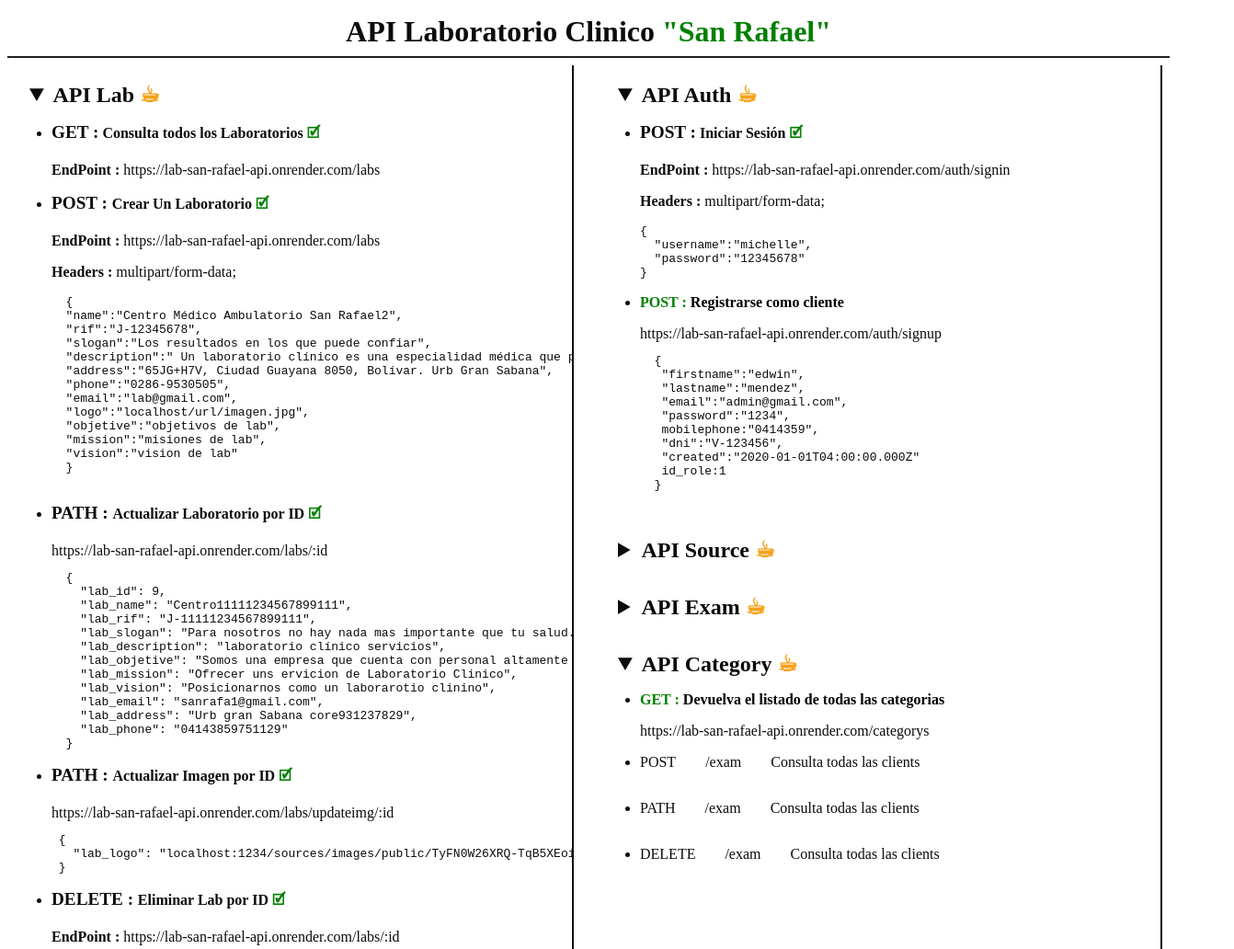
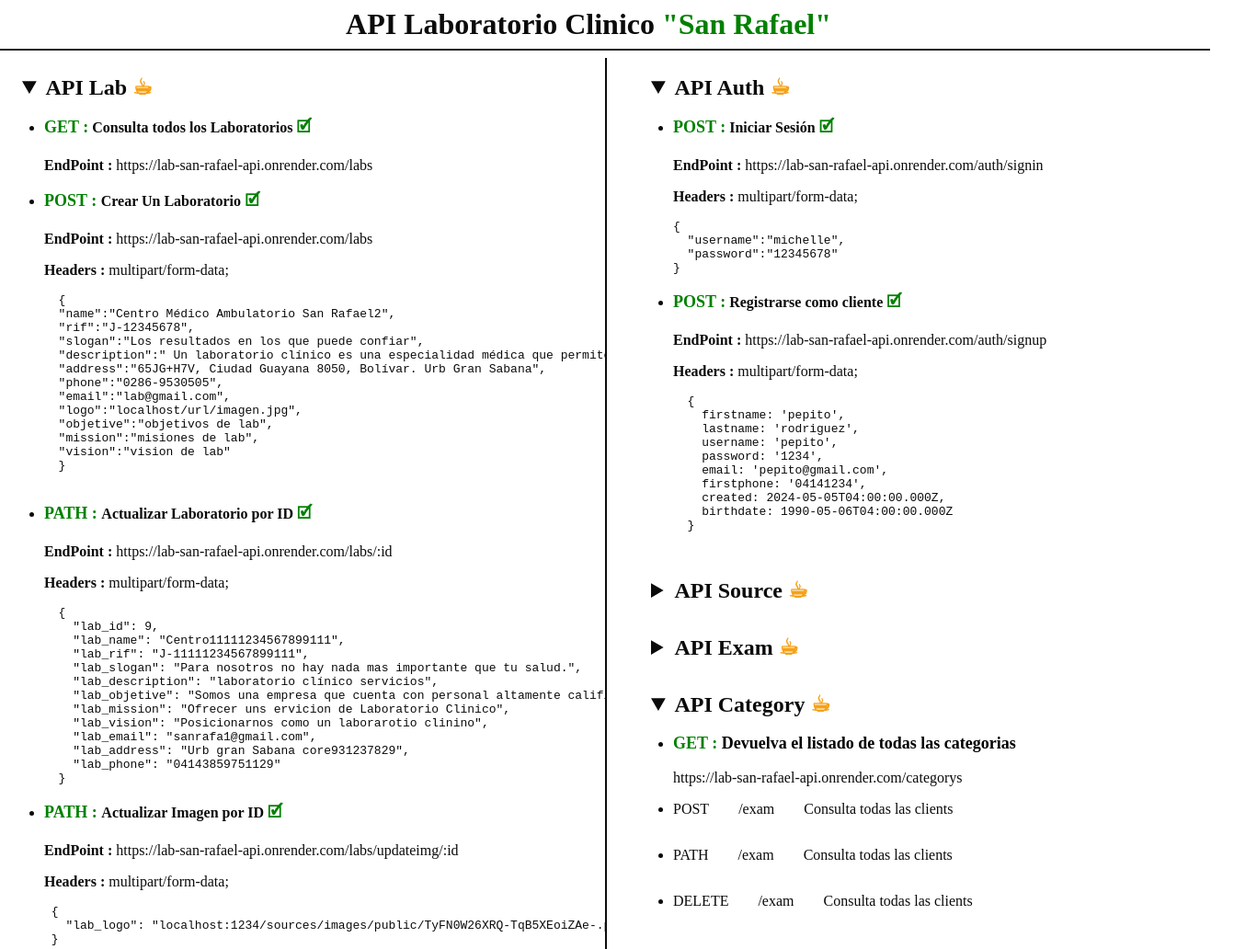
Before and after one commit to edwingc88/lab-san-rafael-back, a website: page index.html in a window 1280 px wide. Shown: the top 1032 px of the page at 92% size, 1342 px wide, since content can reach past the window. Drawn offline with Linux system fonts and the light colour scheme.

Commit message:
Editing the UI in the index file that shows the main API query page3

```diff
--- a/index.html
+++ b/index.html
@@ -5,6 +5,14 @@
   <meta name="viewport" content="width=device-width, initial-scale=1.0">
   <title>API LABORATORY</title>
   <style>
+
+    body{
+      width: 100%;
+      margin: 0;
+      padding: 0;
+      box-sizing: border-box;
+      overflow-x: hidden;
+    }
 
     .proceso{
       color: rgb(246, 161, 24);
@@ -16,6 +24,8 @@
 
     .listo{
       color: green;
+      font-weight: 900;
+      font-size: large;
     }
 
     .normal{
@@ -45,10 +55,10 @@
   </style>
 </head>
 <body style="color: rgb(11, 11, 11);">
-  <h1 style="padding: .5rem;align-items: center; margin: auto;text-align: center;">API Laboratorio Clinico <span class="listo">"San Rafael"</span></h1>
-  <section style="display: flex;padding: .5rem; gap: 2rem;border-top: 2px solid rgb(32, 32, 32);max-width: 1400px; margin: 0 auto;">
+  <h1 style="padding: .5rem;align-items: center; margin: 0 auto;text-align: center;">API Laboratorio Clinico <span style="color: green;">"San Rafael"</span></h1>
+  <section style="display: flex; align-content: center; padding: .5rem; gap: 2rem;border-top: 2px solid rgb(32, 32, 32);min-width: 1300px; margin: 0 auto; width: 1300px;">
     <!-- Lab, Client , Patient , Role -->
-    <article id="colum1" style="width: 50%;max-width:700px;border-right: 2px solid  rgb(11, 11, 11); overflow-x: auto;">
+    <article id="colum1" style="width: 650px;min-width:650px;border-right: 2px solid  rgb(11, 11, 11); overflow-x: hidden;">
         <!-- API Lab-->
       <details open >
         <summary style="margin: 1rem; font-size: x-large; font-weight: 600;">
@@ -57,14 +67,14 @@
         <ul >
             <li>
                   <p class="negrita">
-                    <span class="grande">GET :</span>
+                    <span class="listo">GET :</span>
                     Consulta todos los Laboratorios
                     <span class="listo">&#x1f5f9;</span>
                   </p>
                   <p><span class="negrita">EndPoint : </span>https://lab-san-rafael-api.onrender.com/labs</p>
             </li>
               <li>
-                <p class="negrita"><span class="grande">POST : </span>Crear Un Laboratorio<span class="listo"> &#x1f5f9;</span></p>
+                <p class="negrita"><span class="listo">POST : </span>Crear Un Laboratorio<span class="listo"> &#x1f5f9;</span></p>
                 <p><span class="negrita">EndPoint : </span>https://lab-san-rafael-api.onrender.com/labs</p>
                 <p><span class="negrita">Headers : </span> multipart/form-data;</p>
   <pre style="box-sizing: border-box;overflow-x: scroll;">
@@ -83,8 +93,9 @@
   }
   </pre>
               <li>
-                <p class="negrita"> <span class="grande">PATH : </span>Actualizar  Laboratorio por ID <span class="listo">&#x1f5f9;</span></p>
-                <span>https://lab-san-rafael-api.onrender.com/labs/:id</span>
+                <p class="negrita"> <span class="listo">PATH : </span>Actualizar  Laboratorio por ID <span class="listo">&#x1f5f9;</span></p>
+                <p><span class="negrita">EndPoint : </span>https://lab-san-rafael-api.onrender.com/labs/:id</p>
+                <p><span class="negrita">Headers : </span> multipart/form-data;</p>
 <pre style="box-sizing: border-box;overflow-x: scroll;">
   {
     "lab_id": 9,
@@ -102,8 +113,9 @@
 </pre>
               </li>
               <li>
-                <p class="negrita"> <span class="grande">PATH : </span>Actualizar  Imagen por ID <span class="listo">&#x1f5f9;</span></p>
-                <span>https://lab-san-rafael-api.onrender.com/labs/updateimg/:id</span>
+                <p class="negrita"> <span class="listo">PATH : </span>Actualizar  Imagen por ID <span class="listo">&#x1f5f9;</span></p>
+                <p><span class="negrita">EndPoint : </span>https://lab-san-rafael-api.onrender.com/labs/updateimg/:id</p>
+                <p><span class="negrita">Headers : </span> multipart/form-data;</p>
 <pre style="box-sizing: border-box;overflow-x: scroll;">
  {
    "lab_logo": "localhost:1234/sources/images/public/TyFN0W26XRQ-TqB5XEoiZAe-.png"
@@ -111,14 +123,14 @@
 </pre>
               </li>
               <li>
-                <p class="negrita"><span class="grande">DELETE : </span>Eliminar Lab por ID         <span class="listo">&#x1f5f9;</span></p>
+                <p class="negrita"><span class="listo">DELETE : </span>Eliminar Lab por ID         <span class="listo">&#x1f5f9;</span></p>
                 <p><span class="negrita">EndPoint : </span>https://lab-san-rafael-api.onrender.com/labs/:id</p>
               </li>
               <li>
-                <p class="negrita"><span class="grande">DELETE : </span>Eliminar Imagen por ID         <span class="listo">&#x1f5f9;</span></p>
+                <p class="negrita"><span class="listo">DELETE : </span>Eliminar Imagen por ID         <span class="listo">&#x1f5f9;</span></p>
                 <p><span class="negrita">EndPoint : </span>https://lab-san-rafael-api.onrender.com/labs/deleteimg/:id</p>
               </li>
-          </ul>
+        </ul>
       </details>
 
       <!-- API Client-->
@@ -136,7 +148,7 @@
               <p><span class="negrita">EndPoint : </span>https://lab-san-rafael-api.onrender.com/clients</p>
             </li>
             <li>
-              <p class="negrita"><span class="grande">POST : </span>Crear Un Cliente<span class="listo"> &#x1f5f9;</span></p>
+              <p class="negrita"><span class="listo">POST : </span>Crear Un Cliente<span class="listo"> &#x1f5f9;</span></p>
               <p><span class="negrita">EndPoint : </span>https://lab-san-rafael-api.onrender.com/clients</p>
               <p><span class="negrita">Headers : </span> multipart/form-data;</p>
 <pre style="box-sizing: border-box;overflow-x: scroll;">
@@ -156,31 +168,53 @@
 "type_relationship":"vision de lab",
 "name_relationship":"vision de lab",
 "created":"vision de lab",
+"abatar":"localhost/dir/imagen.jpg"
 "id_role":"vision de lab",
-"abatar":"localhost/url/imagen.jpg"
 }
 </pre>
             </li>
+            <p class="negrita"><span class="listo">PATH : </span>Crear Un Cliente<span class="listo"> &#x1f5f9;</span></p>
+            <p><span class="negrita">EndPoint : </span>https://lab-san-rafael-api.onrender.com/clients</p>
+            <p><span class="negrita">Headers : </span> multipart/form-data;</p>
+<pre style="box-sizing: border-box;overflow-x: scroll;">
+{
+"dni":"v-1111",
+"email":"J-12345678",
+"username":"pedrito",
+"password":"11111",
+"firstname":"65JG+H7V, Ciudad Guayana 8050, Bolívar. Urb Gran Sabana",
+"lastname":"0286-9530505",
+"gender":"lab@gmail.com",
+"address":"imagen.jpg",
+"firstphone":"objetivos de lab",
+"secondphone":"misiones de lab",
+"birthdate":"vision de lab",
+"bloodtyping":"vision de lab",
+"type_relationship": No Aplica,
+"name_relationship": No Aplica,
+"type_relationship":"vision de lab",
+"name_relationship":"vision de lab",
+"created":"vision de lab",
+"id_role":"vision de lab",
+}
+</pre>
             <li>
-              <div style="display:flex;gap: 2rem;">
-                <p>POST</p>
-                <p>/client</p>
-                <p>Consulta todas las clients</p>
-              </div>
+              <p class="negrita"><span class="listo">PATH : </span>Editar Imagen Cliente<span class="listo"> &#x1f5f9;</span></p>
+              <p><span class="negrita">EndPoint : </span>https://lab-san-rafael-api.onrender.com/clients</p>
+              <p><span class="negrita">Headers : </span> multipart/form-data;</p>
+  <pre style="box-sizing: border-box;overflow-x: scroll;">
+  {
+    "abatar":"localhost/dir/imagen.jpg",
+  }
+  </pre>
             </li>
             <li>
-              <div style="display:flex;gap: 2rem;">
-                <p>PATH</p>
-                <p>/person</p>
-                <p>Consulta todas las clients</p>
-              </div>
+                <p class="negrita"><span class="listo">DELETE : </span>Eliminar Cliente por ID <span class="listo">&#x1f5f9;</span></p>
+                <p><span class="negrita">EndPoint : </span>https://lab-san-rafael-api.onrender.com/clients/:id</p>
             </li>
             <li>
-              <div style="display:flex;gap: 2rem;">
-                <p>DELETE</p>
-                <p>/person</p>
-                <p>Consulta todas las clients</p>
-              </div>
+              <p class="negrita"><span class="listo">DELETE : </span>Eliminar Imagen por ID         <span class="listo">&#x1f5f9;</span></p>
+              <p><span class="negrita">EndPoint : </span>https://lab-san-rafael-api.onrender.com/clients/deleteimg/:id</p>
             </li>
           </ul>
       </details>
@@ -255,7 +289,7 @@
     </article>
 
     <!-- Auth, Source,  Exam , Category , SubCategory  -->
-    <article id="colum2" style="width: 50%;max-width:700px;border-right: 2px solid rgb(11, 11, 11);overflow-x: scroll;">
+    <article id="colum2" style="width: 650px;min-width:650px;overflow-x: scroll;">
       <!-- API Auth-->
       <details open>
         <summary style="margin: 1rem; font-size: x-large; font-weight: 600;">
@@ -264,7 +298,7 @@
           <ul>
             <li>
               <p class="negrita">
-                <span class="grande">POST :</span>
+                <span class="listo">POST :</span>
                 Iniciar Sesión
                 <span class="listo">&#x1f5f9;</span>
               </p>
@@ -278,18 +312,24 @@
 </pre>
             </li>
             <li>
-              <p class="listo" style="font-weight: bold;">POST : <span style="color: black;">Registrarse como cliente</span></p>
-              <span>https://lab-san-rafael-api.onrender.com/auth/signup</span>
+              <p class="negrita" >
+                <span class="listo">POST :</span>
+                  Registrarse como cliente
+                <span class="listo">&#x1f5f9;</span>
+              </p>
+              <p><span class="negrita">EndPoint : </span>https://lab-san-rafael-api.onrender.com/auth/signup</p>
+              <p><span class="negrita">Headers : </span> multipart/form-data;</p>
+
   <pre style="box-sizing: border-box;overflow-x: scroll;">
   {
-   "firstname":"edwin",
-   "lastname":"mendez",
-   "email":"admin@gmail.com",
-   "password":"1234",
-   mobilephone:"0414359",
-   "dni":"V-123456",
-   "created":"2020-01-01T04:00:00.000Z"
-   id_role:1
+    firstname: 'pepito',
+    lastname: 'rodriguez',
+    username: 'pepito',
+    password: '1234',
+    email: 'pepito@gmail.com',
+    firstphone: '04141234',
+    created: 2024-05-05T04:00:00.000Z,
+    birthdate: 1990-05-06T04:00:00.000Z
   }
   </pre>
             </li>
--- a/models/postgres/clients.js
+++ b/models/postgres/clients.js
@@ -63,14 +63,16 @@ export class ClientModel {
   static async update ({ id, input }) {
     try {
       // eslint-disable-next-line camelcase
-      const { dni, email, username, password, firstname, lastname, gender, address, firstphone, secondphone, birthdate, bloodTyping, typeRelationship, nameRelationship, created, idRole } = input
+      const { dni, email, username, password, firstname, lastname, gender, address, firstphone, secondphone, birthdate, bloodTyping, typeRelationship, nameRelationship, created } = input
 
       // const passwordHash = await bc.hash(password, 10)
       // eslint-disable-next-line camelcase
 
+      console.log(input)
+
       const passwordHash = password
 
-      const result = await conn.query('UPDATE client SET  client_dni=$1 , client_email=$2, client_username=$3 ,client_password=$4,client_firstname=$5,client_lastname=$6 ,client_gender=$7,client_address=$8,client_firstphone=$9,client_secondphone=$10,client_birthdate=$11, client_bloodtyping=$12,client_type_relationship=$13,client_name_relationship=$14,client_created=$15,client_id_role=$16 WHERE client_id=$17 RETURNING *;', [dni, email, username, passwordHash, firstname, lastname, gender, address, firstphone, secondphone, birthdate, bloodTyping, typeRelationship, nameRelationship, created, idRole, id])
+      const result = await conn.query('UPDATE client SET  client_dni=$1 ,client_email=$2, client_username=$3 ,client_password=$4,client_firstname=$5,client_lastname=$6 ,client_gender=$7,client_address=$8,client_firstphone=$9,client_secondphone=$10,client_birthdate=$11, client_bloodtyping=$12,client_type_relationship=$13,client_name_relationship=$14,client_created=$15 WHERE client_id=$16 RETURNING *;', [dni, email, username, passwordHash, firstname, lastname, gender, address, firstphone, secondphone, birthdate, bloodTyping, typeRelationship, nameRelationship, created, id])
       return (result.rows)
     } catch (e) {
       console.log('Error DB en lab By ID ')
```
Also changed, not shown: controllers/auth.js (+1 -23 lines), controllers/clients.js (+3 -4 lines), controllers/labs.js (+0 -19 lines), models/postgres/auth.js (+5 -6 lines), sources/images/public/TyFN0W26XRQ-TqB5XEoiZAe-.png (deleted), 2 other files.
